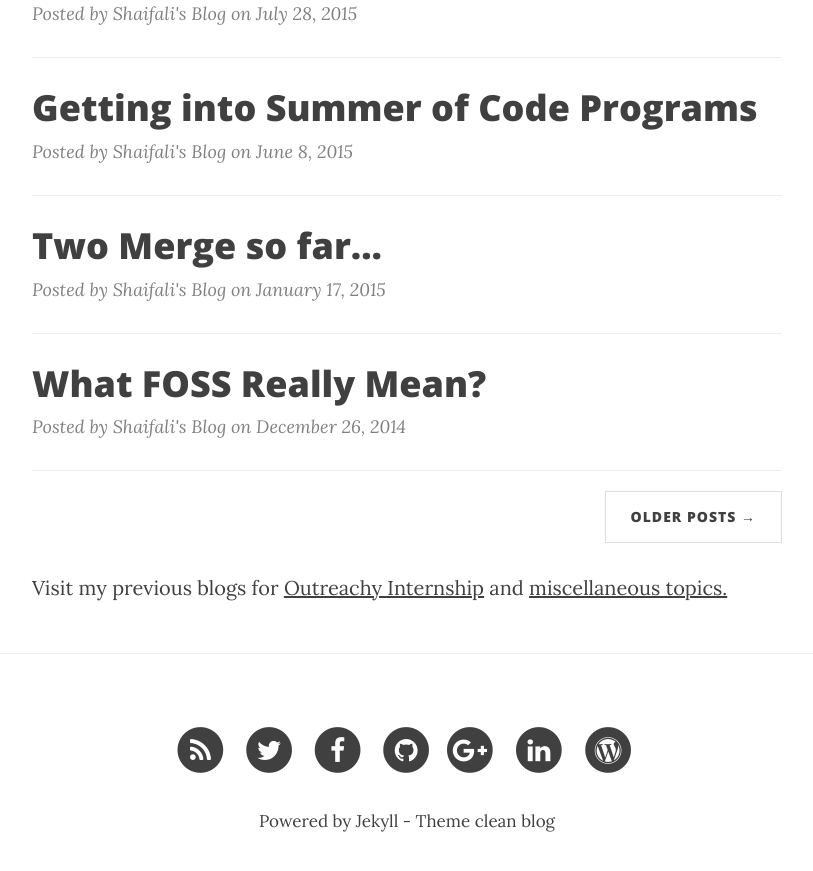
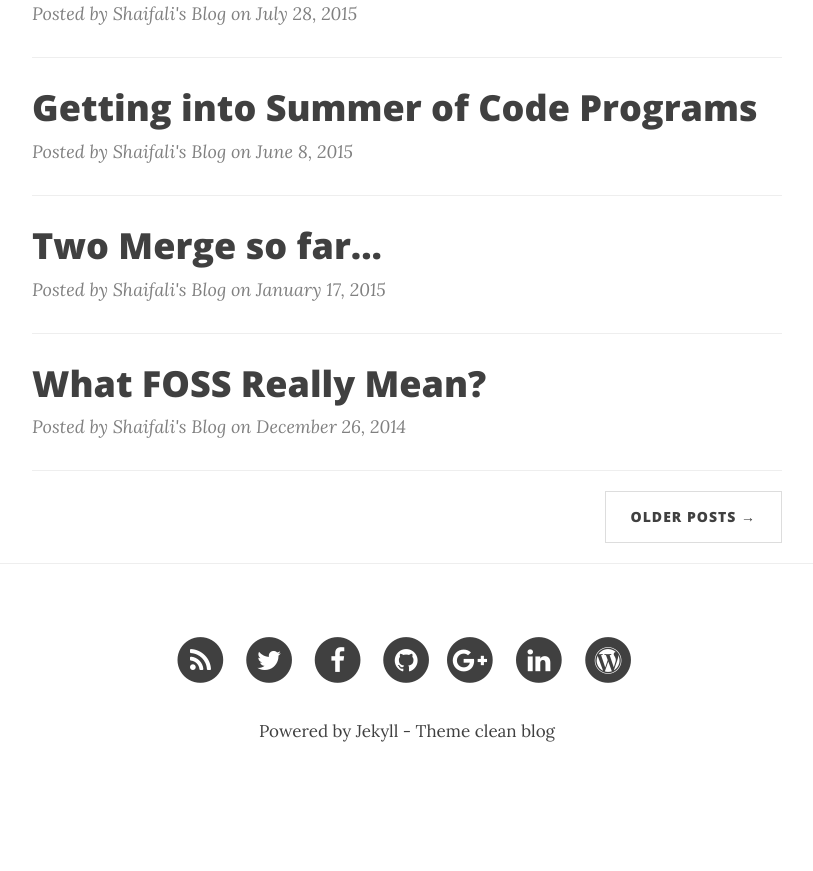
Before and after one commit to exploreshaifali/exploreshaifali.github.io, a Jekyll site: the page built from index.html, in a window 1280 px wide and 900 px high, scrolled down 1194 px. Shown: the top 871 px of the window, without its empty margins (233-1046 px from the left). Built offline with Jekyll 4.4.1, drawn with Linux system fonts in a browser that asks for light colours; nearby versions of some CDN libraries; the list of posts is cut into pages by our own code; after the commit the page ends 2004 px from its top, so only the background shows below that.

Commit message:
referene to previous blogs removed.

```diff
--- a/index.html
+++ b/index.html
@@ -34,5 +34,3 @@ description: "This Blog is about my experiments and experience with technology,
     {% endif %}
 </ul>
 {% endif %}
-
-<p>Visit my previous blogs for <a href="https://shaifaliagrawal.wordpress.com/" target="_blank">Outreachy Internship</a> and <a href="http://shaifali-agrawal.blogspot.in/" target="_blank">miscellaneous topics.</a></p>
```
